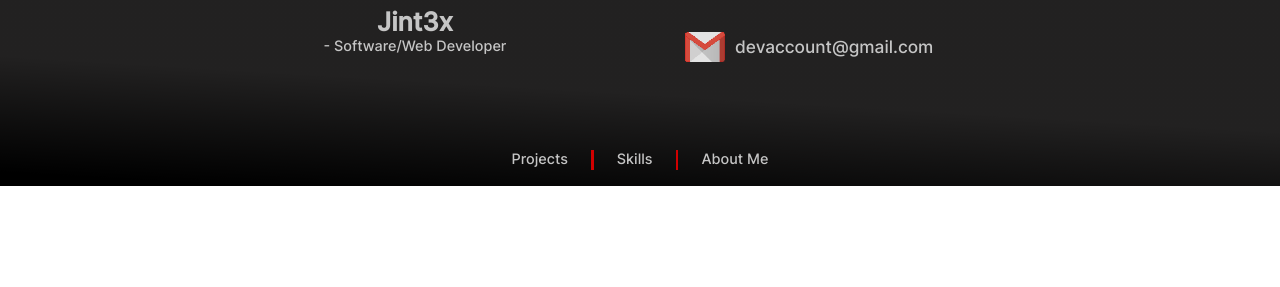
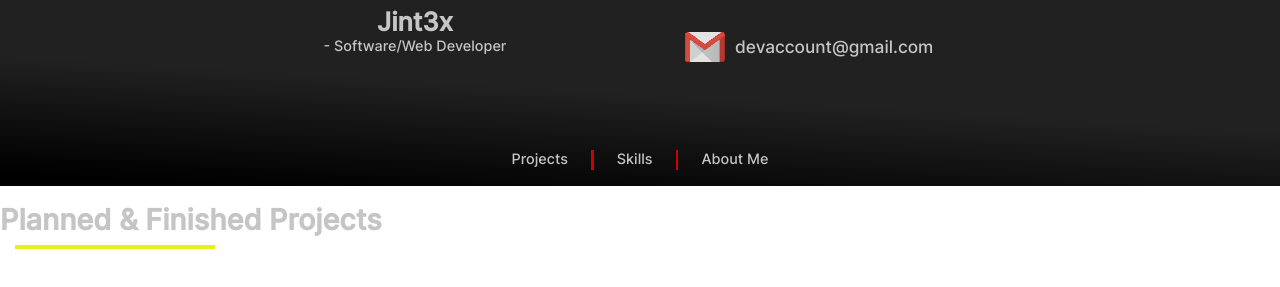
Before and after one commit to Jint3x/Portfolio, a Gatsby site: page / in a window 1280 px wide. Shown: the part 207-494 px from the top of the page. Built offline with nearby package versions, Linux system fonts and the light colour scheme; Gatsby itself is replaced by a stand-in of ours.

Commit message:
feat: YellowLineHeader Component
Added a yellow line header which would usually be used in
each different section of the portfolio. Its styles have also
been applied.

```diff
--- a/src/components/reusable.tsx
+++ b/src/components/reusable.tsx
@@ -1,5 +1,7 @@
 import React from "react"
 import * as style from "../styles/components/reusable.module.scss"
+
+import Animate from "react-animate-on-scroll"
 
 
 /**
@@ -42,5 +44,30 @@ interface IconedParagraph_I {
 }
 
 
+/**
+ * A header which is used for each section on the homepage.
+ */
+interface YellowLineHeader_I {
+    text: string
+}
 
-export { IconedParagraph }
+function YellowLineHeader(props: YellowLineHeader_I) {
+    return (
+        <div className={style.yellowLineHeader}>
+            <Animate
+             animateIn={"fadeInLeft"}
+             duration={1}
+            >
+                <h1>{props.text}</h1>
+            </Animate>
+            <Animate
+             animateIn={"fadeInLeft"}
+             duration={1.5}
+            >
+                <hr />
+            </Animate>
+        </div>
+    )
+}
+
+export { IconedParagraph, YellowLineHeader }
--- a/src/pages/index.tsx
+++ b/src/pages/index.tsx
@@ -2,7 +2,7 @@ import React from "react"
 import "../styles/global.scss"
 import * as style from "../styles/pages/index.module.scss"
 
-import { IconedParagraph } from "../components/reusable"
+import { IconedParagraph, YellowLineHeader } from "../components/reusable"
 import Animate from "react-animate-on-scroll"
 
 function Homepage() {
@@ -96,7 +96,11 @@ function Navigation() {
 
 
 function Projects() {
-    return null
+    return (
+        <div>
+            <YellowLineHeader text={"Planned & Finished Projects"} />
+        </div>
+    )
 }
 
 
--- a/src/styles/components/reusable.module.scss
+++ b/src/styles/components/reusable.module.scss
@@ -2,6 +2,8 @@
 
 @media (min-width: 0px) {
     $fontSize: 1rem;
+    $fontSizeHeader: 1.8rem;
+
 
     .iconedParagraph {
         display: flex;
@@ -30,4 +32,24 @@
             font-size: $fontSize + 0.3rem;
         }
     }
+
+
+    .yellowLineHeader {
+        padding: 1em 0;
+        max-width: 400px;
+
+        h1 {
+            color: global.$textColor;
+            font-size: $fontSizeHeader;
+        }
+
+        hr {
+            margin-top: 0.5rem;
+            max-width: 200px;
+            background-color: global.$yellowLineColor;
+            height: 4px;
+            border: none;
+            margin-left: 15px;
+        }
+    }
 }
--- a/src/styles/global.scss
+++ b/src/styles/global.scss
@@ -15,3 +15,13 @@
     0% {opacity: 0; transform: translateY(-10%)}
     100% {opacity: 1; transform: translateY(0%)}
 }
+
+
+.fadeInLeft {
+    animation-name: fadeInLeft;
+}
+
+@keyframes fadeInLeft {
+    0% {opacity: 0; transform: translateX(-10%)}
+    100% {opacity: 1; transform: translateX(0%)}
+}
```
Also changed, not shown: __tests__/src/components/reusable.tsx (+9 -1 lines).
